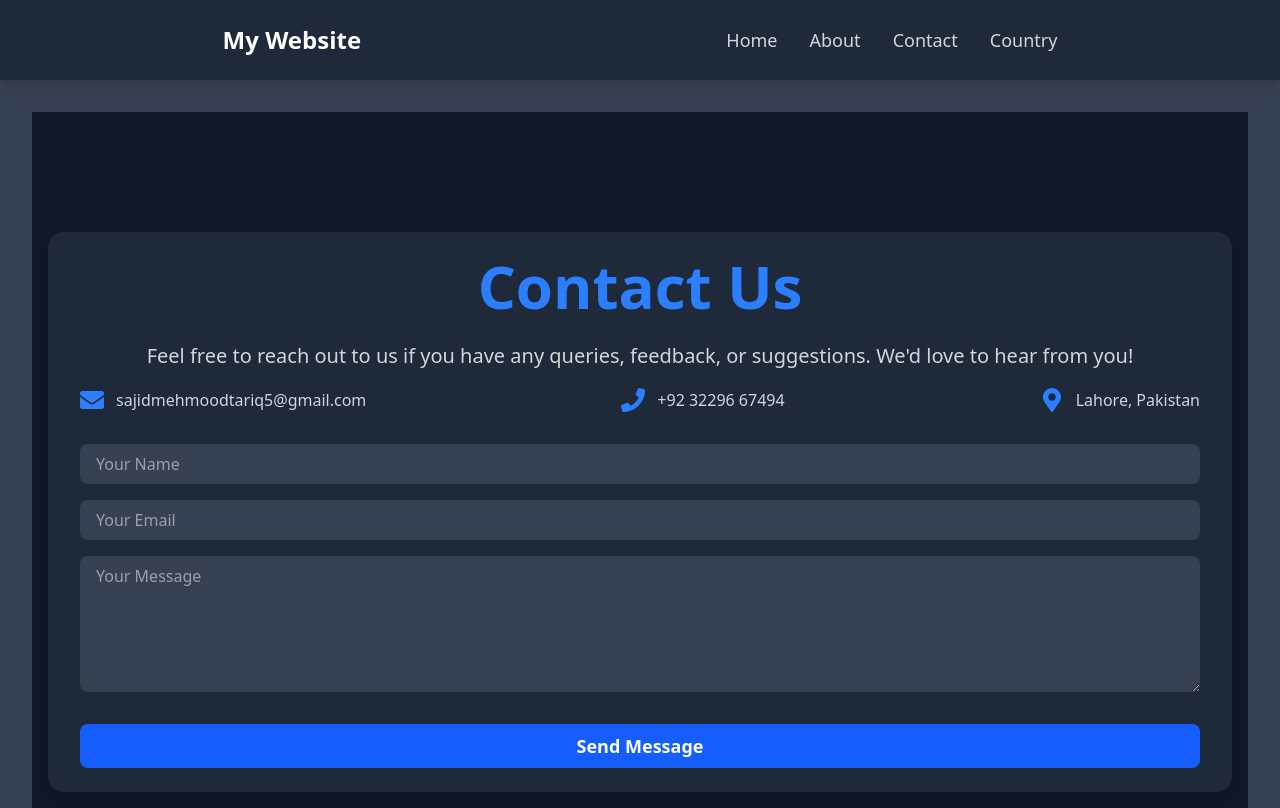
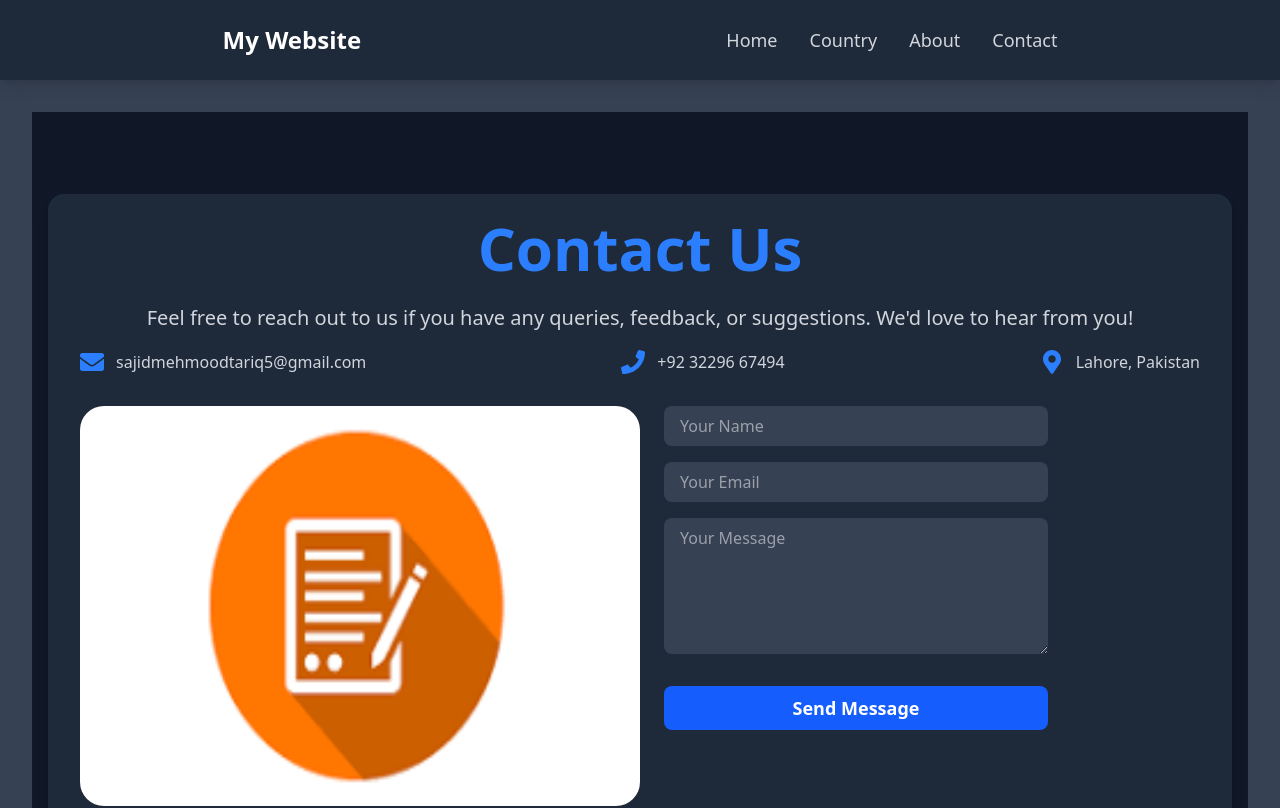
Before and after one commit to sajidmehmoodtariq30/WorldAtlas, a React (Vite) app: page /contact in a window 1280 px wide. Shown: the top 808 px of the page. Built offline with nearby package versions, Linux system fonts and the light colour scheme.

Commit message:
contact page improved

```diff
--- a/src/components/UI/Header.jsx
+++ b/src/components/UI/Header.jsx
@@ -18,7 +18,7 @@ const Header = () => {
 
       {/* Desktop Links */}
       <div className="hidden sm:flex space-x-8">
-        {['/', '/about', '/contact', '/country'].map((path, index) => (
+        {['/', '/country', '/about', '/contact'].map((path, index) => (
           <NavLink
             key={index}
             to={path}
@@ -34,7 +34,7 @@ const Header = () => {
       {/* Mobile Menu */}
       {isOpen && (
         <div className="flex flex-col sm:hidden absolute top-16 right-4 bg-gray-800 rounded-lg p-4 shadow-lg space-y-4">
-          {['/', '/about', '/contact', '/country'].map((path, index) => (
+          {['/', '/country', '/about', '/contact'].map((path, index) => (
             <NavLink
               key={index}
               to={path}
--- a/src/pages/Contact.jsx
+++ b/src/pages/Contact.jsx
@@ -18,7 +18,7 @@ const Contact = () => {
         </p>
 
         {/* Contact Information */}
-        <div className="flex flex-col md:flex-row justify-between items-center space-y-6 md:space-y-0 md:space-x-10 mb-8">
+        <div className="flex flex-col  md:flex-row justify-between items-center space-y-6 md:space-y-0 md:space-x-10 mb-8">
           <div className="flex items-center space-x-3">
             <FaEnvelope className="text-blue-500 text-2xl" />
             <span className="text-gray-300">sajidmehmoodtariq5@gmail.com</span>
@@ -36,10 +36,12 @@ const Contact = () => {
         </div>
 
         {/* Contact Form */}
+        <div className='flex space-x-6 h-[50vh]'>
+          <img src="/form.png" className='w-1/2 object-fill rounded-3xl' alt="" />
           <form
             action="https://formspree.io/f/xdkeagkd"
             method="POST"
-          className="flex flex-col space-y-4"
+            className="flex flex-col space-y-4 w-[30vw]"
           >
             <input
               type="text"
@@ -69,6 +71,7 @@ const Contact = () => {
               Send Message
             </button>
           </form>
+        </div>
       </motion.div>
     </div>
   )
```
Also changed, not shown: public/form.png (added). Lines whose indentation alone changed are shown as unchanged.
